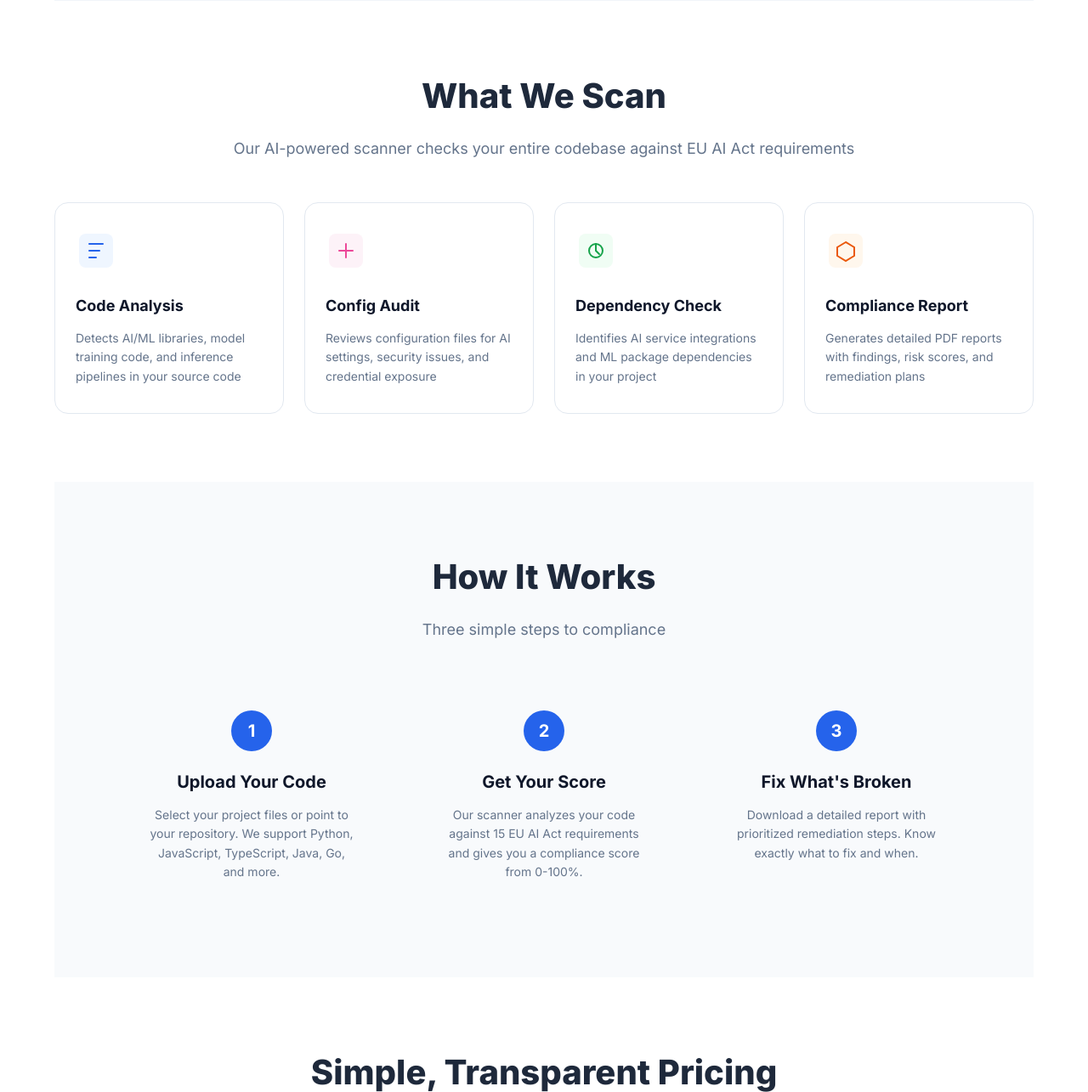
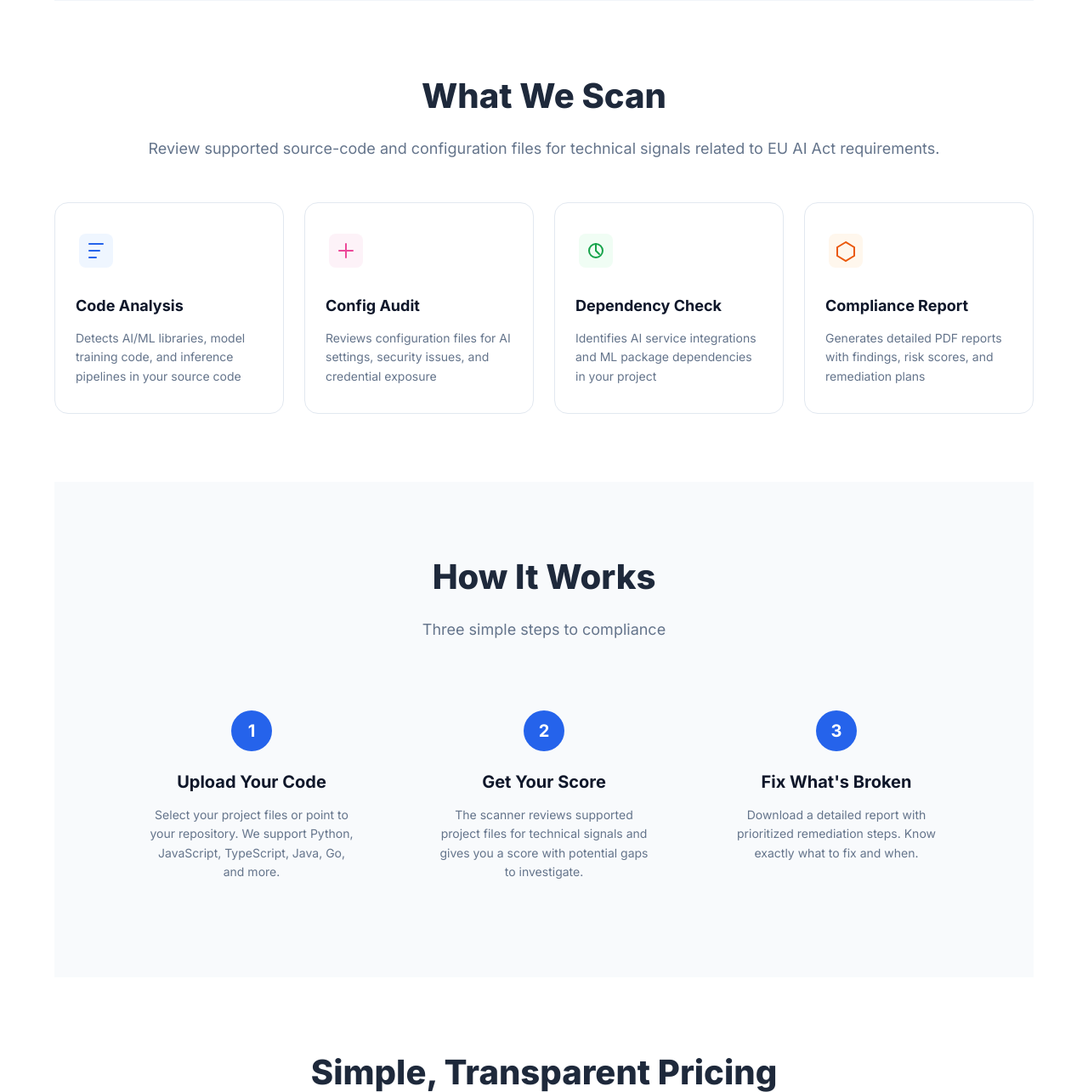
Before and after one commit to vanshgopal/ai-compliance-shield, a FastAPI app: page / in a window 1280 px wide; the page is wider, and only the part inside the window is pictured. Shown: the part 1446-2731 px from the top of that part at 85% size. Run offline with FastAPI, Linux system fonts and the light colour scheme.

Commit message:
Refine homepage title and description for target search terms

```diff
--- a/frontend/templates/index.html
+++ b/frontend/templates/index.html
@@ -3,9 +3,9 @@
 <head>
     <meta charset="UTF-8">
     <meta name="viewport" content="width=device-width, initial-scale=1.0">
-    <title>EU AI Act Compliance Tool &amp; Scanner | AI Compliance Shield</title>
-    <meta name="description" content="Use the EU AI Act compliance tool to scan supported code and configuration files, review potential compliance gaps, and explore practical next steps.">
-    <meta name="keywords" content="EU AI Act, EU AI Act compliance, AI compliance scanner, EU AI Act audit, AI Act check, AI governance, high-risk AI, Article 50 transparency, ISO 42001, AI compliance report">
+    <title>EU AI Act Compliance Tool &amp; Checker | AI Compliance Shield</title>
+    <meta name="description" content="Check your AI project with a free EU AI Act compliance tool. Scan supported code and configuration files, review technical gaps, and plan next steps.">
+    <meta name="keywords" content="EU AI Act compliance tool, EU AI Act compliance checker, EU AI Act scanner, AI Act compliance software, EU AI Act checklist">
     <meta name="robots" content="index, follow">
     <meta name="google-site-verification" content="19zuqUf_JkS61QC2V9BlXlSSMElqhf2fWoGV84N2zIA">
     <meta property="og:title" content="EU AI Act Compliance Tool &amp; Scanner | AI Compliance Shield">
@@ -167,7 +167,7 @@
             <!-- Features Section -->
             <section class="features" id="features">
                 <h2>What We Scan</h2>
-                <p class="section-subtitle">Our AI-powered scanner checks your entire codebase against EU AI Act requirements</p>
+                <p class="section-subtitle">Review supported source-code and configuration files for technical signals related to EU AI Act requirements.</p>
                 <div class="feature-grid">
                     <div class="feature-card">
                         <div class="feature-icon">
@@ -213,7 +213,7 @@
                     <div class="step-card">
                         <div class="step-number">2</div>
                         <h3>Get Your Score</h3>
-                        <p>Our scanner analyzes your code against 15 EU AI Act requirements and gives you a compliance score from 0-100%.</p>
+                        <p>The scanner reviews supported project files for technical signals and gives you a score with potential gaps to investigate.</p>
                     </div>
                     <div class="step-card">
                         <div class="step-number">3</div>
```
